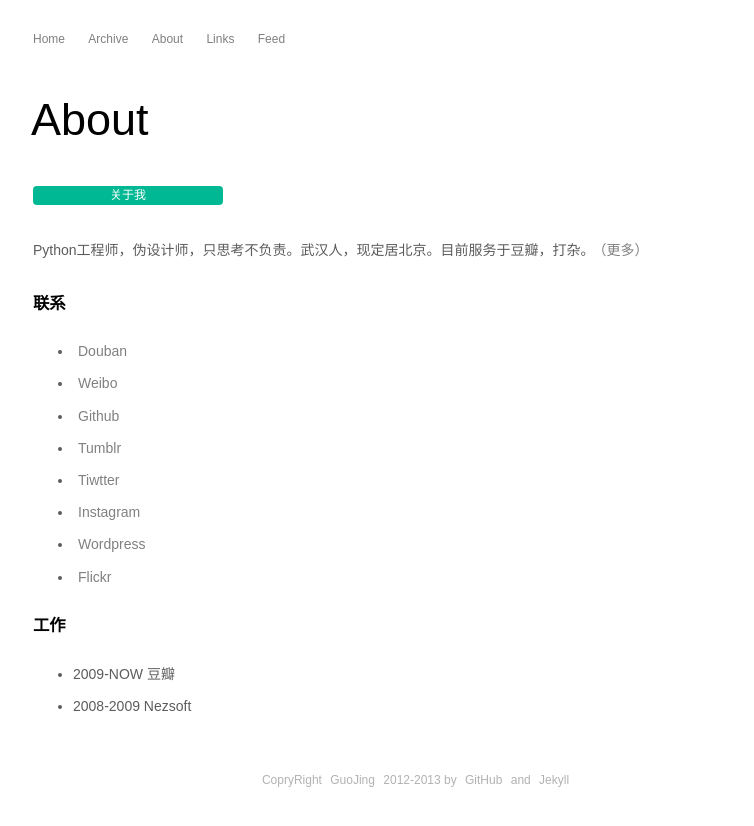
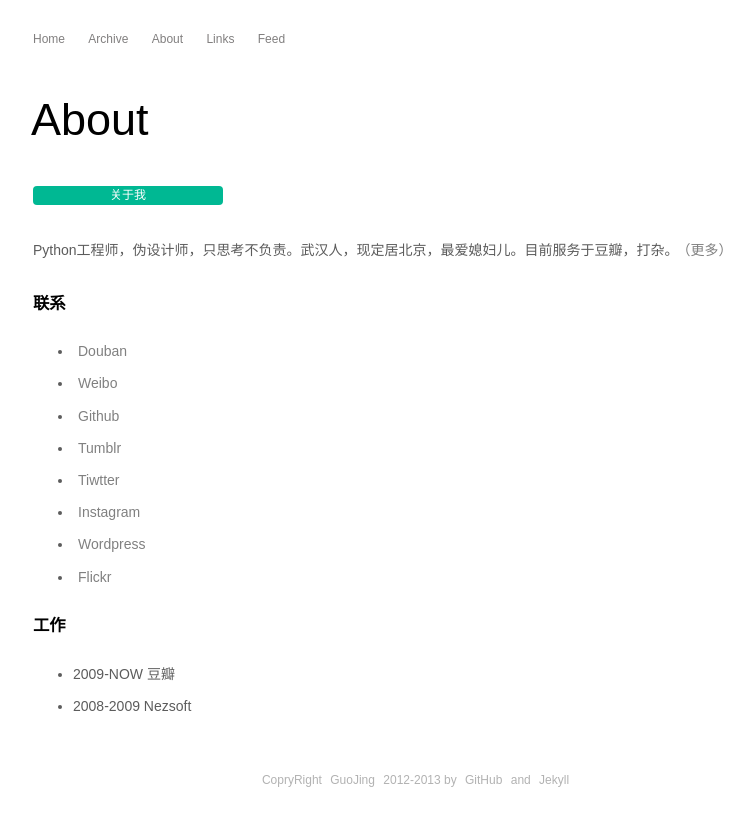
Before and after one commit to zwitzwit/guojing.github.com, a Jekyll site: the page built from about/index.md, in a window 1280 px wide. Shown: the top 826 px of the page, without its empty margins (222-976 px from the left). Built offline with Jekyll 4.4.1, drawn with Linux system fonts in a browser that asks for light colours; Markdown is read by kramdown in place of the engine named in the settings.

Commit message:
媳妇儿入侵啦！

```diff
--- a/about/index.md
+++ b/about/index.md
@@ -3,7 +3,7 @@ layout:     page
 title:      About
 description: 关于我
 ---
-Python工程师，伪设计师，只思考不负责。武汉人，现定居北京。目前服务于豆瓣，打杂。[（更多）](/about/more/)
+Python工程师，伪设计师，只思考不负责。武汉人，现定居北京，最爱媳妇儿。目前服务于豆瓣，打杂。[（更多）](/about/more/)
 
 ### 联系 ###
 
```
